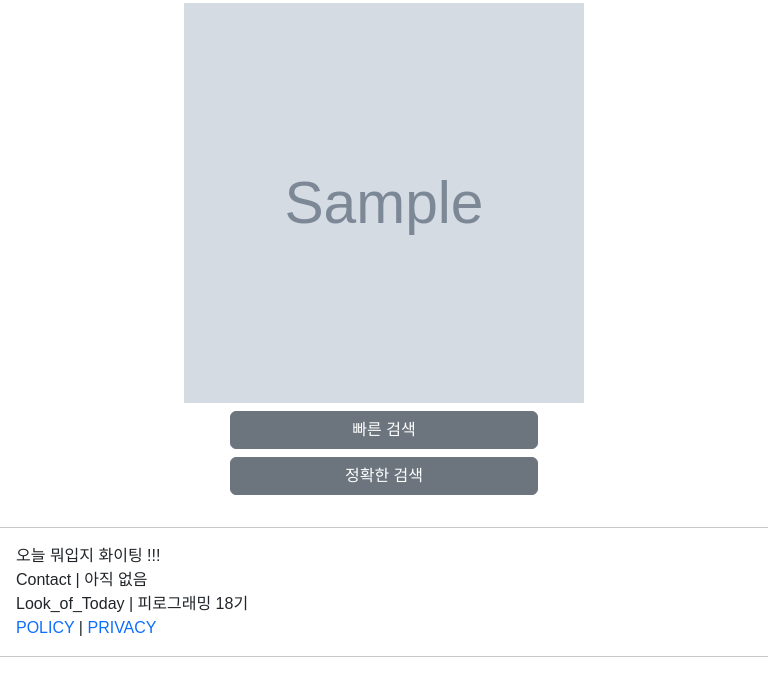
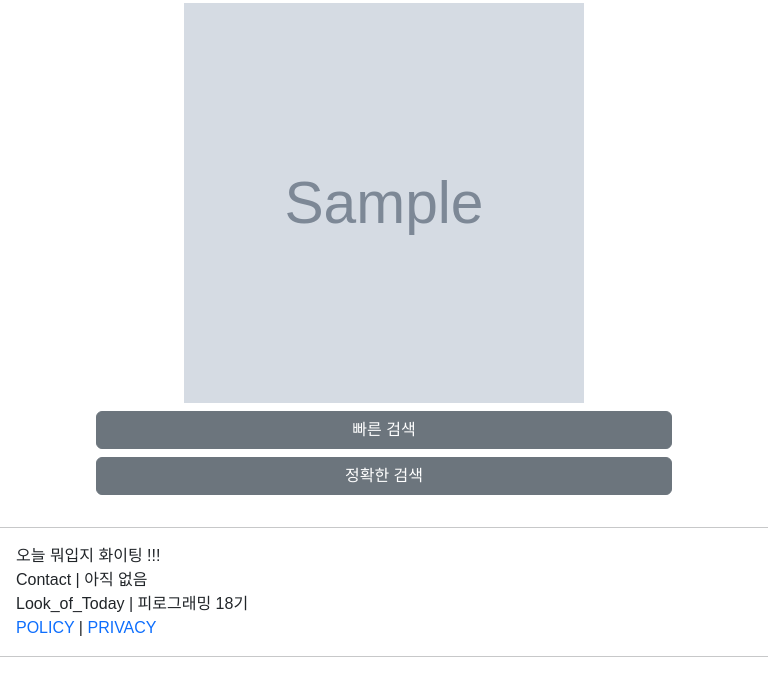
Before and after one commit to HongguSon/Look_of_Today, a Django app: page /closet/buylink/1 in a window 768 px wide. Shown: the part 109-800 px from the top of the page. Run offline with Django 4.2, Linux system fonts and the light colour scheme; tables that the repository leaves empty hold one stand-in row (values such as "Sample post"); grey boxes marked "Sample" are stand-in pictures; some libraries are stand-ins or nearby versions; some web fonts are replaced.

Commit message:
[feat] 구매링크 제공 페이지 버튼 로딩창 재수정

```diff
--- a/server/apps/closet/templates/closet/buylink.html
+++ b/server/apps/closet/templates/closet/buylink.html
@@ -36,9 +36,9 @@
     </button>
     <input type="button" class="my-2 btn btn-secondary" id="exactSearchBtn" style="width:100%" value="정확한 검색" name="exact" />
     <!-- <input type="hidden" class="my-2 btn btn-secondary" id="exactSearchBtn" style="width:100%" value="정확한 검색" name="exact" /> -->
-    <button class="my-2 btn btn-secondary" id="exactSearchLoadingBar" style="width:100%;;" type="button" disabled>
+    <button class="my-2 btn btn-secondary" id="exactSearchLoadingBar" style="width:100%;" type="button" disabled>
       <span class="spinner-grow spinner-grow-sm" role="status" aria-hidden="true"></span>
-      정확한 검색중입니다. 잠시만 기다려주세요 ...
+      정확한 검색중입니다.  잠시만 기다려주세요 ...
     </button>
     {% if fastflag %}
       <a class="btn btn-primary" id="new_url" style="width:100%" href="{{link}}" target="_blank" clicked>다시 열기</a>
--- a/server/static/css/buying_link_react.css
+++ b/server/static/css/buying_link_react.css
@@ -2,11 +2,12 @@
     .exact_search_container {gap: 3rem;}
 
     .exact_search_result > img{width: 130px; height: 140px;}
+
 }
 @media screen and (min-width: 768px) and (max-width:1024px){
     .exact_search_container {gap: 2.5rem;}
 
     .exact_search_result > img{width: 130px; height: 140px;}
 
-    #exactSearchLoadingBar {font-size: 10px;}
+    .buylink_container > form {width: 75% !important;}
 }
```
